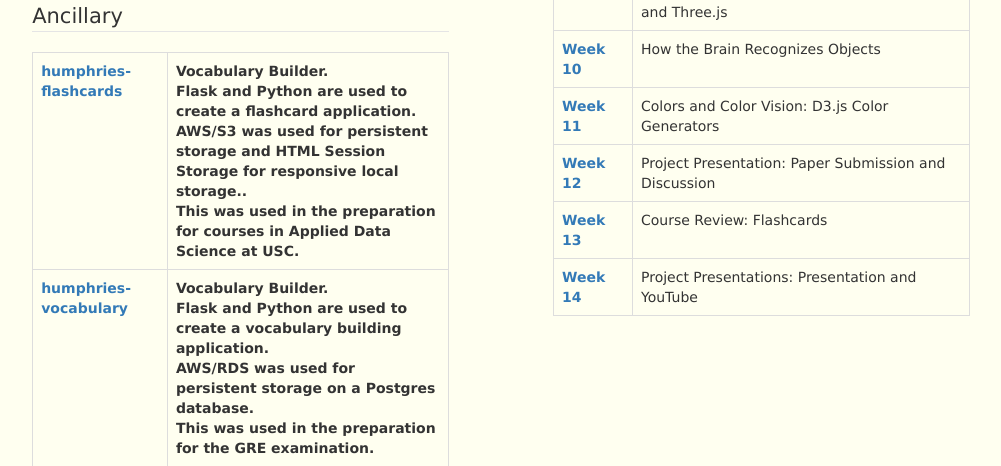
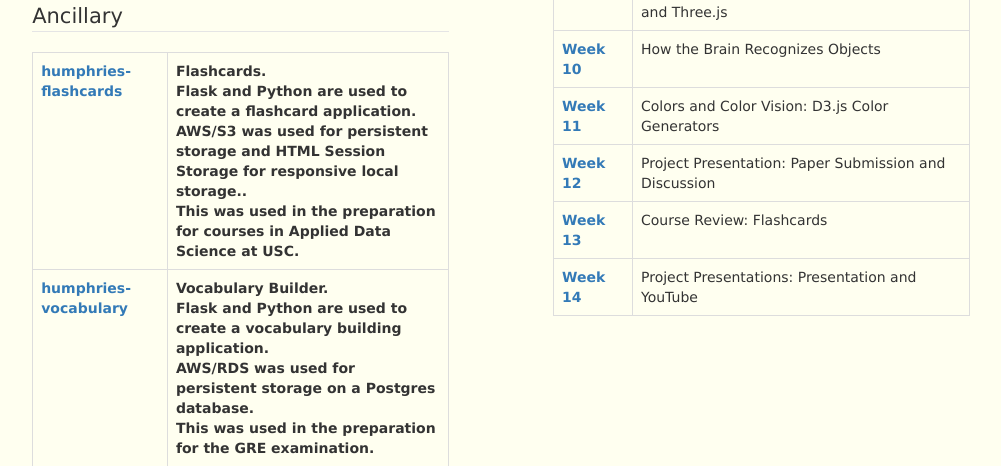
Before and after one commit to phumphri/humphries-portfolio, a Flask app: page / in a window 1280 px wide. Shown: the part 575-1041 px from the top of the page, without its empty margins (87-1088 px from the left). Run offline with Flask 2, Linux system fonts and the light colour scheme; some libraries are stand-ins or nearby versions.

Commit message:
Cosmetic changes.

```diff
--- a/templates/index.html
+++ b/templates/index.html
@@ -56,7 +56,7 @@ Humphries Portfolio
                     <tbody>
                         <tr>
                             <td><a href="https://humphries-flashcards.herokuapp.com/" target="_blank"><b>humphries-flashcards</b></a></td>
-                            <td><b>Vocabulary Builder.<br />
+                            <td><b>Flashcards.<br />
                                     Flask and Python are used to create a flashcard application.<br />
                                     AWS/S3 was used for persistent storage and HTML Session Storage for responsive local storage.. <br />
                                     This was used in the preparation for courses in Applied Data Science at USC. </b></td>
```
